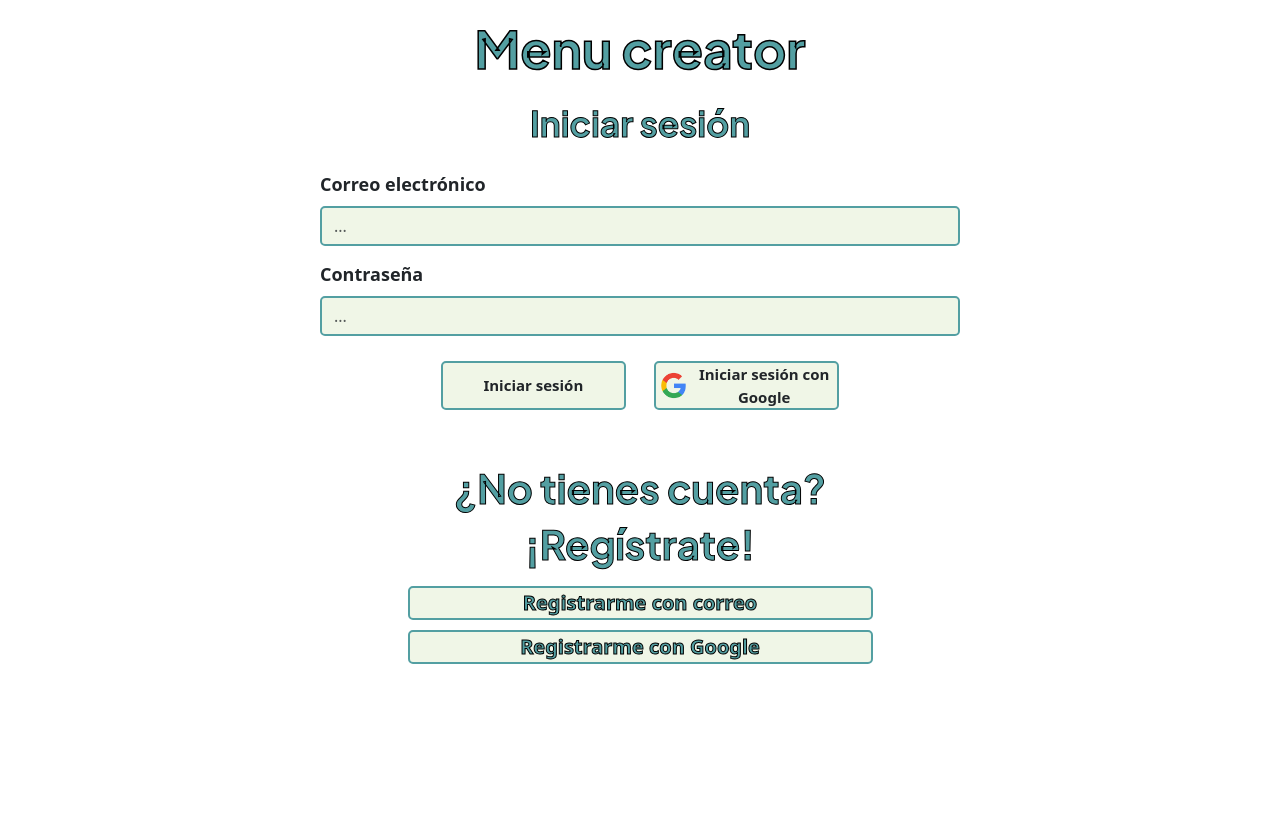
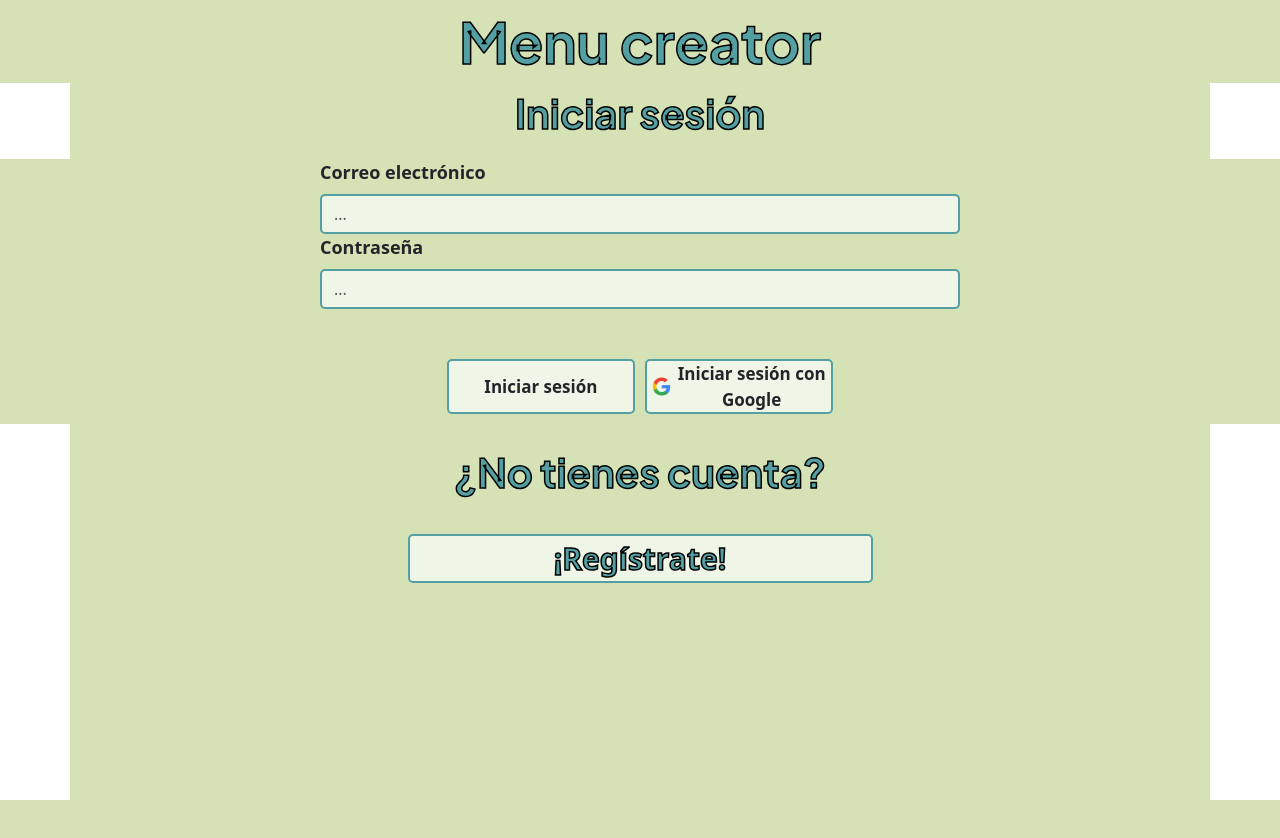
Before and after one commit to FrancisCG97/Menu-creator, a React (Vite) app: page / in a window 1280 px wide. Shown: the top 838 px of the page. Before the commit the page ends 800 px from the top, so only its background shows below. Built offline with nearby package versions, Linux system fonts and the light colour scheme.

Commit message:
register.jsx and auth.js files were created. Styles were modified in App.css.

```diff
--- a/index.html
+++ b/index.html
@@ -2,7 +2,8 @@
 <html lang="en">
   <head>
     <meta charset="UTF-8" />
-    <link rel="icon" type="image/svg+xml" href="/vite.svg" />
+    <link rel="icon" type="image/svg+xml" href="/src/Images/menu-icon.png" />
+    <i className="bi bi-card-list"></i>
     <meta name="viewport" content="width=device-width, initial-scale=1.0" />
     <style>
       @import url('https://fonts.googleapis.com/css2?family=Plus+Jakarta+Sans:wght@700&display=swap');
--- a/src/App.css
+++ b/src/App.css
@@ -3,6 +3,7 @@
   width: 100vw;
   height: 100vh;
   margin: 0%;
+  background-color: #D4E2B6;
 }
 
 body {
@@ -33,6 +34,7 @@ nav {
   padding: 0%;
   display: flex;
   justify-content: center;
+  background-color: #D4E2B6;
 }
 
 #nav-container {
@@ -42,10 +44,10 @@ nav {
 
 #title {
   width: 100%;
-  margin: 10px 0px;
+  margin: 0%;
   padding: 0%;
   font-family: 'Plus Jakarta Sans', sans-serif;
-  font-size: 320%;
+  font-size: 350%;
   font-weight: bold;
   color: #539FA2;
   -webkit-text-stroke-width: 1.5px;
@@ -57,7 +59,7 @@ nav {
 
 /* -----------------LOGIN----------------- */
 img {
-  width: 35px;
+  width: 25px;
   height: auto;
 }
 
@@ -65,34 +67,35 @@ img {
   display: flex;
   justify-content: center;
   font-family: 'Plus Jakarta Sans', sans-serif;
-  font-size: 220%;
+  font-size: 250%;
   font-weight: bold;
   color: #539FA2;
-  -webkit-text-stroke-width: 1px;
+  background-color: #D4E2B6;
+  -webkit-text-stroke-width: 1.5px;
   -webkit-text-stroke-color: black;
 }
 
 #info-inputs {
   width: 100%;
-  margin: 5px 0px;
   font-size: 18px;
   font-weight: 600;
   display: flex;
   align-items: center;
   flex-direction: column;
   flex-wrap: nowrap;
+  background-color: #D4E2B6;
 }
 
 #email,
 #password {
-  margin-bottom: 15px;
   background-color: #F0F6E7;
   border-radius: 5px;
   border: 2px solid #539FA2;
 }
 
 #log-btns {
-  margin-top: 10px;
+  margin-top: 40px;
+  padding: 0px 15px;
   display: flex;
   flex-direction: row;
   flex-wrap: nowrap;
@@ -108,9 +111,9 @@ img {
 #logInWithEmail,
 #logInWithGoogle {
   width: 100%;
-  margin: 0px 14px 20px 14px;
-  padding: 0%;
-  font-size: 15px;
+  margin: 10px 5px;
+  padding: 0px 2px;
+  font-size: 17px;
   font-weight: 600;
   background-color: #F0F6E7;
   border-radius: 5px;
@@ -118,33 +121,53 @@ img {
 }
 
 
-/* -----------------REGISTER----------------- */
+/* -----------------HOME REGISTER----------------- */
 h1 {
   font-family: 'Plus Jakarta Sans', sans-serif;
+  font-size: 250%;
   display: flex;
   justify-content: center;
 }
 
 #register-container {
-  margin-top: 10px;
+  height: 100vh;
   display: flex;
   justify-content: center;
+  background-color: #D4E2B6;
   color: #539FA2;
-  -webkit-text-stroke-width: 1px;
+  -webkit-text-stroke-width: 1.5px;
   -webkit-text-stroke-color: black;
 }
 
-#register-email,
-#register-google {
+#register {
   width: 100%;
   padding: 0%;
-  margin-top: 10px;
-  font-size: 20px;
-  font-weight: 700;
+  margin-top: 30px;
+  font-size: 30px;
+  font-weight: 600;
   background-color: #F0F6E7;
   border-radius: 5px;
   border: 2px solid #539FA2;
   color: #539FA2;
-  -webkit-text-stroke-width: 1px;
+  -webkit-text-stroke-width: 1.5px;
   -webkit-text-stroke-color: black;
 }
+
+/* #register-email,
+#register-google {
+  width: 100%;
+  margin: 10px 5px;
+  padding: 2px;
+  font-size: 17px;
+  font-weight: 300;
+  background-color: #F0F6E7;
+  border-radius: 5px;
+  border: 2px solid #539FA2;
+}*/
+
+
+/* -----------------REGISTER----------------- */
+#reg-container {
+  font-size: 50px;
+  font-weight: 600;
+}
--- a/src/Components/login.jsx
+++ b/src/Components/login.jsx
@@ -1,6 +1,5 @@
-// import "bootstrap/dist/css/bootstrap.min.css";
+import "bootstrap/dist/css/bootstrap.min.css";
 import "bootstrap/dist/js/bootstrap.bundle.min";
-// import { logInWithEmail } from "../lib/auth";
 import { signInWithEmailAndPassword } from 'firebase/auth';
 import { auth } from '../lib/firebase';
 import { useState } from "react";
@@ -9,9 +8,6 @@ import { useNavigate } from 'react-router-dom';
 const Login = () => {
 
     const navigate = useNavigate();
-    const registerWithEmail = () => {
-        navigate('/RegisterPage');
-    };
 
     const [email, setEmail] = useState('');
     const [password, setPassword] = useState('');
@@ -22,7 +18,7 @@ const Login = () => {
             .then((userCredential) => {
                 // Signed in
                 const user = userCredential.user;
-                navigate("/home")
+                navigate("/Wall")
                 console.log(user);
             })
             .catch((error) => {
@@ -31,6 +27,11 @@ const Login = () => {
                 console.log(errorCode, errorMessage)
             });
     }
+
+    const registerUser = () => {
+        navigate("/RegisterPage");
+    };
+
 
     return (
         <>
@@ -50,7 +51,7 @@ const Login = () => {
 
                 <div id="log-btns" className="col-11 col-sm-11 col-md-6 col-lg-5 col-xl-4">
                     <button id="logInWithEmail" className="btn" type="submit" onClick={onLogin} > Iniciar sesión </button>
-                    <button id="logInWithGoogle" className="btn" type="submit"><img src="src/Images/logo-google.png"></img>Iniciar sesión con Google </button>
+                    <button id="logInWithGoogle" className="btn" type="submit"><img src="src/Images/logo-google.png"></img> Iniciar sesión con Google </button>
                 </div>
             </form>
 
@@ -58,9 +59,7 @@ const Login = () => {
                 <div className="col-10 col-sm-10 col-md-6 col-lg-5 col-xl-5">
                     <br></br>
                     <h1> ¿No tienes cuenta? </h1>
-                    <h1> ¡Regístrate! </h1>
-                    <button id="register-email" className="btn" type="submit" onClick={() => registerWithEmail}> Registrarme con correo </button>
-                    <button id="register-google" className="btn" type="submit"> Registrarme con Google </button>
+                    <button id="register" className="btn" onClick={() => registerUser()}> ¡Regístrate! </button>
                 </div>
             </div>
         </>
--- /dev/null
+++ b/src/Components/register.jsx
@@ -0,0 +1,39 @@
+/* eslint-disable no-unused-vars */
+import "bootstrap/dist/css/bootstrap.min.css";
+import "bootstrap/dist/js/bootstrap.bundle.min";
+import React from 'react';
+import { regWithEmail } from "../lib/auth";
+import { accessGoogle } from "../lib/auth";
+import { logWithEmail } from "../lib/auth";
+
+
+const Register = () => {
+
+    // const resultado = miFuncion('Hola desde MiComponente');
+
+    return (
+        <>
+            <div className="col-12 col-sm-12 col-md-12 col-lg-12 col-xl-12">
+                <div id="reg-container" className="container">
+                    <p> Registrarse </p>
+                </div>
+                <form id="register-inputs">
+                    <div className="col-10 col-sm-10 col-md-8 col-lg-6 col-xl-6">
+                        <label className="form-label"> Correo electrónico </label>
+                        <input type="email" className="form-control" placeholder="..." id="email"></input>
+                        <label className="form-label"> Contraseña </label>
+                        <input type="password" className="form-control" placeholder="..." id="password"></input>
+                    </div>
+                    <div id="log-btns" className="col-11 col-sm-11 col-md-6 col-lg-5 col-xl-4">
+                        <button id="registerWithEmail" className="btn" type="submit"> Registrarse con correo electrónico </button>
+                        <button id="registerWithGoogle" className="btn" type="submit"><img src="src/Images/logo-google.png"></img> Registrarse con Google </button>
+                    </div>
+                </form>
+            </div>
+
+
+        </>
+    )
+}
+
+export default Register;
--- a/src/RegisterPage.jsx
+++ b/src/RegisterPage.jsx
@@ -1,12 +1,17 @@
+import "bootstrap/dist/css/bootstrap.min.css";
+import "bootstrap/dist/js/bootstrap.bundle.min";
 import './App.css'
+import Header from './Components/header';
+import Register from './Components/register';
 
-const Register = () => {
+const RegisterPage = () => {
 
   return (
     <>
-
+    <Header></Header>
+    <Register></Register>
     </>
   )
 }
 
-export default Register;
+export default RegisterPage;
--- a/src/Wall.jsx
+++ b/src/Wall.jsx
@@ -1,3 +1,5 @@
+import "bootstrap/dist/css/bootstrap.min.css";
+import "bootstrap/dist/js/bootstrap.bundle.min";
 import './App.css'
 import Header from './Components/header';
 import Options from './Components/options';
--- a/src/main.jsx
+++ b/src/main.jsx
@@ -7,10 +7,10 @@ import {
   RouterProvider
 } from "react-router-dom";
 import Home from './Home.jsx'
-import Register from './RegisterPage.jsx';
 import Wall from './Wall.jsx';
 import './App.css'
 import 'bootstrap/dist/css/bootstrap.css';
+import RegisterPage from "./RegisterPage.jsx";
 
 const router = createBrowserRouter([
   {
@@ -19,7 +19,7 @@ const router = createBrowserRouter([
   },
   {
     path: "/RegisterPage",
-    element: <Register />,
+    element: <RegisterPage />,
   },
   {
     path: "/Wall",
```
Also changed, not shown: src/Images/menu-icon.png (added), src/lib/auth.js (added).
